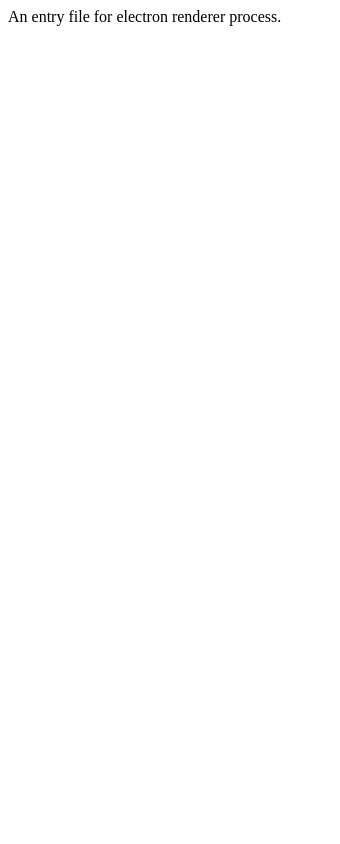
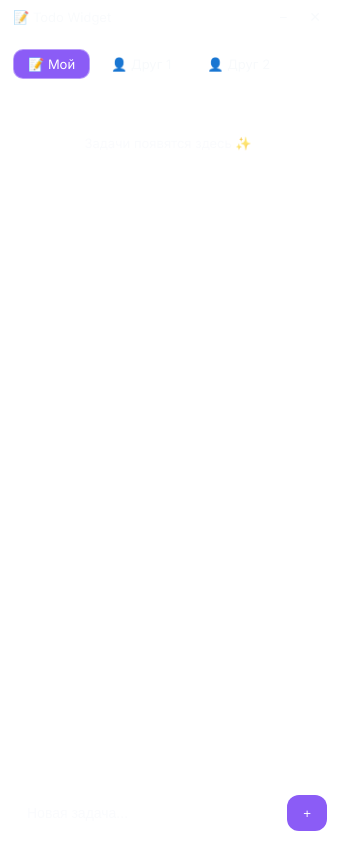
Before and after one commit to SSSnix/TODO-widget, an Electron app: page index.html in a window 340 px wide. Drawn offline with Linux system fonts and the light colour scheme.

Commit message:
generated html+css

```diff
--- a/index.html
+++ b/index.html
@@ -1,9 +1,43 @@
-<!doctype html>
-<html lang="en">
-  <head>
-    <title>vite-plugin-electron</title>
-  </head>
-  <body>
-    <div>An entry file for electron renderer process.</div>
-  </body>
+<!DOCTYPE html>
+<html lang="ru">
+<head>
+  <meta charset="UTF-8" />
+  <meta name="viewport" content="width=device-width, initial-scale=1.0" />
+  <title>Todo Widget</title>
+
+  <link rel="stylesheet" href="/src/renderer/style.css" />
+</head>
+<body>
+<!-- Верхняя панель: drag + кнопки -->
+<div class="drag-bar">
+  <span style="font-size: 13px; opacity: 0.8;">📝 Todo Widget</span>
+  <div class="window-controls">
+    <button class="control-btn" id="minimize">−</button>
+    <button class="control-btn close" id="close">✕</button>
+  </div>
+</div>
+
+<!-- Вкладки -->
+<div class="tabs" id="tabs">
+  <div class="tab active" data-list="own">📝 Мой</div>
+  <div class="tab" data-list="friend1">👤 Друг 1</div>
+  <div class="tab" data-list="friend2">👤 Друг 2</div>
+</div>
+
+<!-- Список задач -->
+<div class="todo-list" id="todoList">
+  <div style="text-align: center; color: var(--text-dim); margin-top: 40px; font-size: 13px;">
+    Задачи появятся здесь ✨
+  </div>
+</div>
+
+<!-- Форма добавления -->
+<form class="add-form" id="addForm">
+  <input type="text" class="add-input" id="taskInput" placeholder="Новая задача..." autocomplete="off" />
+  <button type="submit" class="add-btn">+</button>
+</form>
+
+<!-- Логика -->
+<script type="module" src="/src/renderer/app.js"></script>
+</body>
 </html>
--- /dev/null
+++ b/src/renderer/style.css
@@ -0,0 +1,162 @@
+@import url('https://fonts.googleapis.com/css2?family=Inter:wght@400;500;600&display=swap');
+
+:root {
+    --glass: rgba(255, 255, 255, 0.12);
+    --glass-border: rgba(255, 255, 255, 0.2);
+    --blur: 20px;
+    --accent: #8b5cf6;
+    --text: #f8fafc;
+    --text-dim: rgba(248, 250, 252, 0.7);
+}
+
+* { box-sizing: border-box; margin: 0; padding: 0; }
+
+body {
+    font-family: 'Inter', 'Segoe UI', system-ui, sans-serif;
+    background: var(--glass);
+    backdrop-filter: blur(var(--blur));
+    -webkit-backdrop-filter: blur(var(--blur));
+    border: 1px solid var(--glass-border);
+    border-radius: 20px;
+    color: var(--text);
+    padding: 12px;
+    height: 100vh;
+    overflow: hidden;
+    user-select: none;
+}
+
+/* === Drag-зона === */
+.drag-bar {
+    position: absolute;
+    top: 0; left: 0; right: 0;
+    height: 32px;
+    -webkit-app-region: drag;
+    display: flex;
+    align-items: center;
+    justify-content: space-between;
+    padding: 0 12px;
+    z-index: 10;
+}
+
+.window-controls {
+    -webkit-app-region: no-drag;
+    display: flex;
+    gap: 8px;
+}
+
+.control-btn {
+    width: 24px; height: 24px;
+    border: none;
+    border-radius: 6px;
+    background: rgba(255,255,255,0.15);
+    color: var(--text);
+    cursor: pointer;
+    font-size: 14px;
+    display: flex; align-items: center; justify-content: center;
+    transition: 0.2s;
+}
+.control-btn:hover { background: rgba(255,255,255,0.3); }
+.control-btn.close:hover { background: #ef4444; }
+
+/* === Вкладки === */
+.tabs {
+    display: flex;
+    gap: 6px;
+    margin-top: 36px;
+    margin-bottom: 12px;
+    overflow-x: auto;
+    padding-bottom: 4px;
+}
+
+.tab {
+    padding: 6px 14px;
+    background: rgba(255,255,255,0.15);
+    border-radius: 10px;
+    font-size: 13px;
+    cursor: pointer;
+    white-space: nowrap;
+    transition: 0.2s;
+    border: 1px solid transparent;
+}
+.tab:hover { background: rgba(255,255,255,0.25); }
+.tab.active {
+    background: var(--accent);
+    border-color: rgba(255,255,255,0.4);
+    color: #fff;
+}
+
+/* === Список задач === */
+.todo-list {
+    height: calc(100% - 120px);
+    overflow-y: auto;
+    padding-right: 4px;
+}
+
+.todo-item {
+    display: flex;
+    align-items: center;
+    gap: 10px;
+    padding: 10px 12px;
+    margin: 6px 0;
+    background: rgba(255,255,255,0.08);
+    border-radius: 12px;
+    transition: 0.2s;
+}
+.todo-item:hover { background: rgba(255,255,255,0.15); }
+
+.todo-item input[type="checkbox"] {
+    width: 18px; height: 18px;
+    accent-color: var(--accent);
+    cursor: pointer;
+}
+
+.todo-text {
+    flex: 1;
+    font-size: 14px;
+}
+.todo-text.done {
+    text-decoration: line-through;
+    opacity: 0.6;
+}
+
+/* === Форма добавления === */
+.add-form {
+    position: absolute;
+    bottom: 12px; left: 12px; right: 12px;
+    display: flex;
+    gap: 8px;
+}
+
+.add-input {
+    flex: 1;
+    padding: 10px 14px;
+    border: none;
+    border-radius: 12px;
+    background: rgba(255,255,255,0.15);
+    color: var(--text);
+    font-size: 14px;
+    outline: none;
+}
+.add-input::placeholder { color: var(--text-dim); }
+.add-input:focus { background: rgba(255,255,255,0.25); }
+
+.add-btn {
+    padding: 10px 16px;
+    border: none;
+    border-radius: 12px;
+    background: var(--accent);
+    color: white;
+    font-weight: 500;
+    cursor: pointer;
+    transition: 0.2s;
+}
+.add-btn:hover { filter: brightness(1.1); }
+
+/* === Скроллбар === */
+::-webkit-scrollbar { width: 6px; }
+::-webkit-scrollbar-track { background: transparent; }
+::-webkit-scrollbar-thumb {
+    background: rgba(255,255,255,0.3);
+    border-radius: 3px;
+}
+::-webkit-scrollbar-thumb:hover { background: rgba(255,255,255,0.5); }
```
